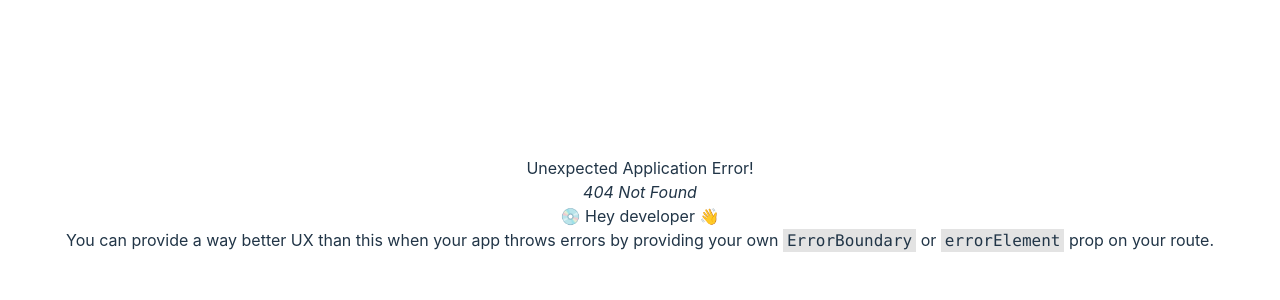
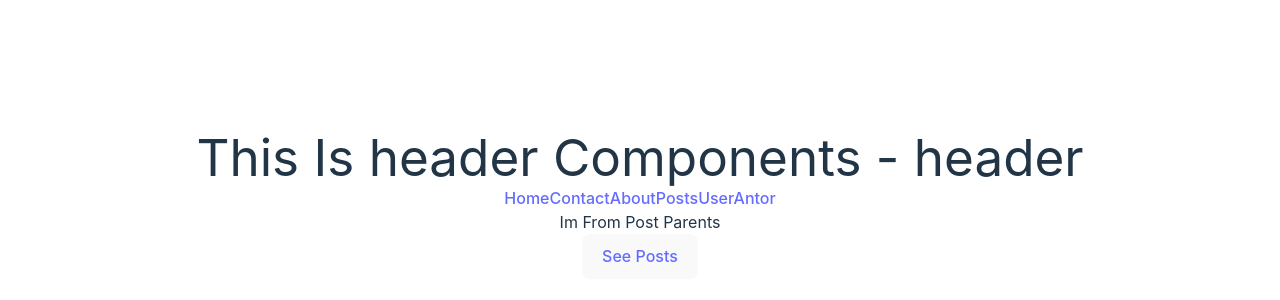
Before and after one commit to sheikhmuhammadantor/milestone-08-react-router, a React (Vite) app in the folder Module45/AwesomeReactComponents/: page /postparents in a window 1280 px wide. Before the commit this address had no page. Shown: the part 196-496 px from the top of the page. Built offline with nearby package versions, Linux system fonts and the light colour scheme.

Commit message:
Load A Single Post Details Dynamically.

```diff
--- a/Module45/AwesomeReactComponents/src/compontnts/Header.jsx
+++ b/Module45/AwesomeReactComponents/src/compontnts/Header.jsx
@@ -10,7 +10,7 @@ export default function Header() {
         <Link to='/' className="border p-2 rounded-xl px-5">Home</Link>
         <Link to='contact' className="border p-2 rounded-xl px-5">Contact</Link>
         <Link to='about' className="border p-2 rounded-xl px-5">About</Link>
-        <Link to='posts' className="border p-2 rounded-xl px-5">Posts</Link>
+        <Link to='postparents' className="border p-2 rounded-xl px-5">Posts</Link>
         <Link to='about/users' className="border p-2 rounded-xl px-5">User</Link>
         <Link to='about/users/antor' className="border p-2 rounded-xl px-5">Antor</Link>
       </nav>
--- a/Module45/AwesomeReactComponents/src/compontnts/post/Post.jsx
+++ b/Module45/AwesomeReactComponents/src/compontnts/post/Post.jsx
@@ -1,14 +1,24 @@
-import { Link } from "react-router-dom"
+import { Link, useNavigate } from "react-router-dom"
 
 /* eslint-disable react/prop-types */
 const Post = ({post}) => {
+
+    const navigate = useNavigate();
+
+    const handelNavigate = () => {
+        navigate(`${post.id}`)
+    }
+
   return (
     <div className="border rounded-xl p-3 space-y-4">
       <h2 className="text-4xl">Post Id : {post.id}</h2>
       <p className="text-2xl font-bold">{post.title}</p>
       <p className="">{post.body}</p>
       <Link to={`${post.id}`}>
-      <button className="mt-5">View Details</button></Link>
+      <button className="mt-5">View Details</button>
+      </Link>
+      <br />
+      <button onClick={handelNavigate} className="mt-2">See Details</button>
     </div>
   )
 }
--- a/Module45/AwesomeReactComponents/src/compontnts/post/PostDetails.jsx
+++ b/Module45/AwesomeReactComponents/src/compontnts/post/PostDetails.jsx
@@ -1,9 +1,15 @@
+import { useLoaderData } from "react-router-dom"
+
 const PostDetails = () => {
-  return (
-    <div>
-      <h1>IM From PostDetails</h1>
-    </div>
-  )
+    const data = useLoaderData();
+
+    return (
+        <div className="border p-3 rounded-xl space-y-3 mt-6">
+            <h1 className="text-4xl">IM From PostDetails : {data.id}</h1>
+            <p className="text-xl font-bold">Post Title : {data.title}</p>
+            <p>Post Body : {data.body}</p>
+        </div>
+    )
 }
 
 export default PostDetails
--- a/Module45/AwesomeReactComponents/src/compontnts/post/PostsParents.jsx
+++ b/Module45/AwesomeReactComponents/src/compontnts/post/PostsParents.jsx
@@ -1,8 +1,18 @@
-import Posts from "./Posts"
+// import Posts from "./Posts"
+
+import { Link, Outlet } from "react-router-dom"
 
 function PostsParents() {
   return (
-    <Posts></Posts>
+    // <Posts></Posts>
+    <div>
+        <h2>Im From Post Parents</h2>
+        <Link to="post">
+        <button className="mt-3">See Posts</button>
+        </Link>
+        <Outlet></Outlet>
+    </div>
+
   )
 }
 
--- a/Module45/AwesomeReactComponents/src/main.jsx
+++ b/Module45/AwesomeReactComponents/src/main.jsx
@@ -10,6 +10,8 @@ import UserAll from './compontnts/user/UserAll';
 import Users from './compontnts/user/Users';
 import UserDetails from './compontnts/user/UserDetails';
 import Posts from './compontnts/post/Posts';
+import PostsParents from './compontnts/post/PostsParents';
+import PostDetails from './compontnts/post/PostDetails';
 
 const router = createBrowserRouter([
   {
@@ -43,10 +45,20 @@ const router = createBrowserRouter([
         ]
       },
       {
-        path: '/posts',
-        loader: () => fetch(`https://jsonplaceholder.typicode.com/posts`),
-        element: <Posts></Posts>,
-
+        path: '/postparents',
+        element: <PostsParents></PostsParents>,
+        children: [
+          {
+            path: 'post',
+            loader: () => fetch(`https://jsonplaceholder.typicode.com/posts`),
+            element: <Posts></Posts>,
+          },
+          {
+            path: 'post/:postId',
+            loader: ({params}) => fetch(`https://jsonplaceholder.typicode.com/posts/${params.postId}`),
+            element: <PostDetails></PostDetails>,
+          },
+        ]
       },
       {
         path: 'contact',
```
